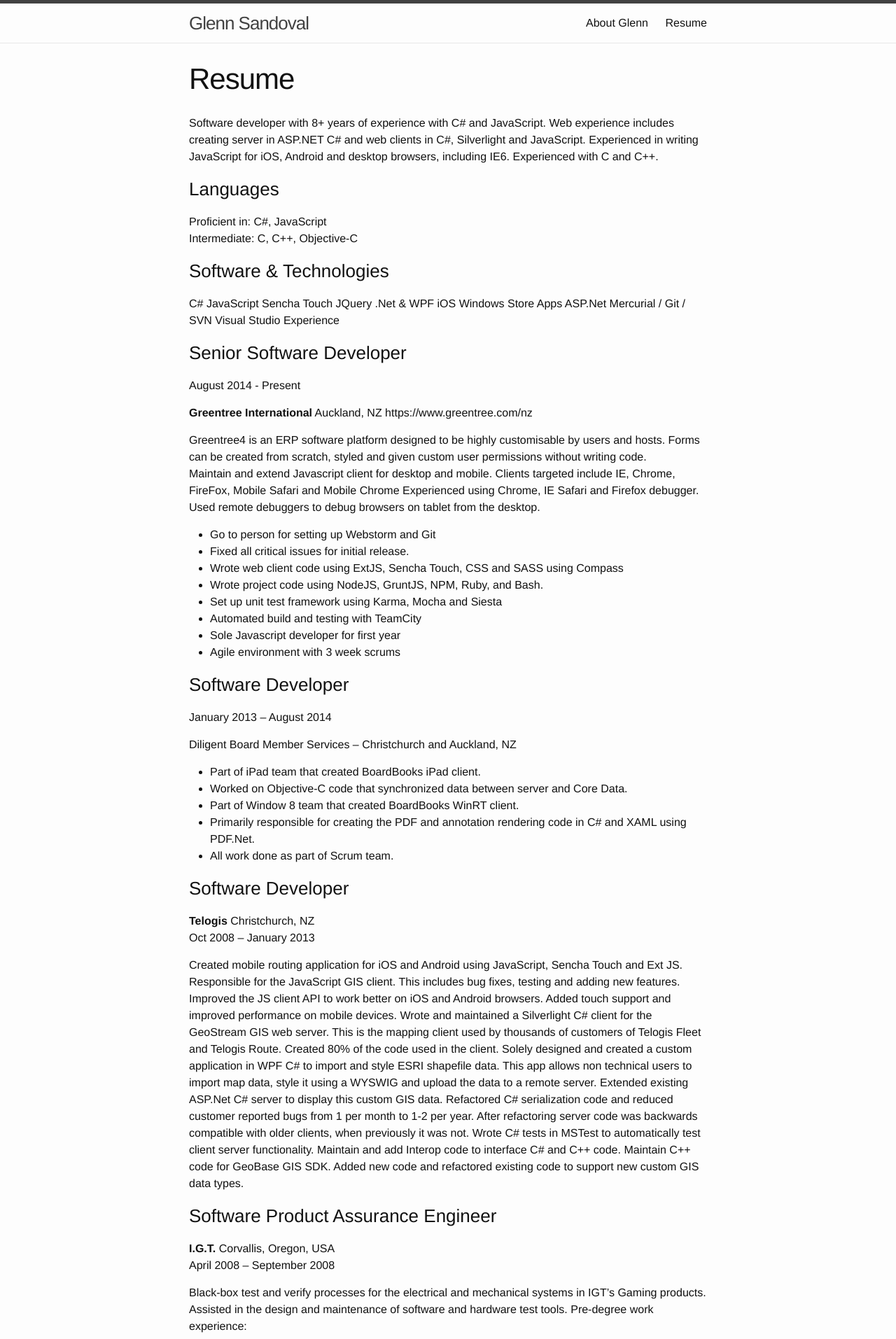
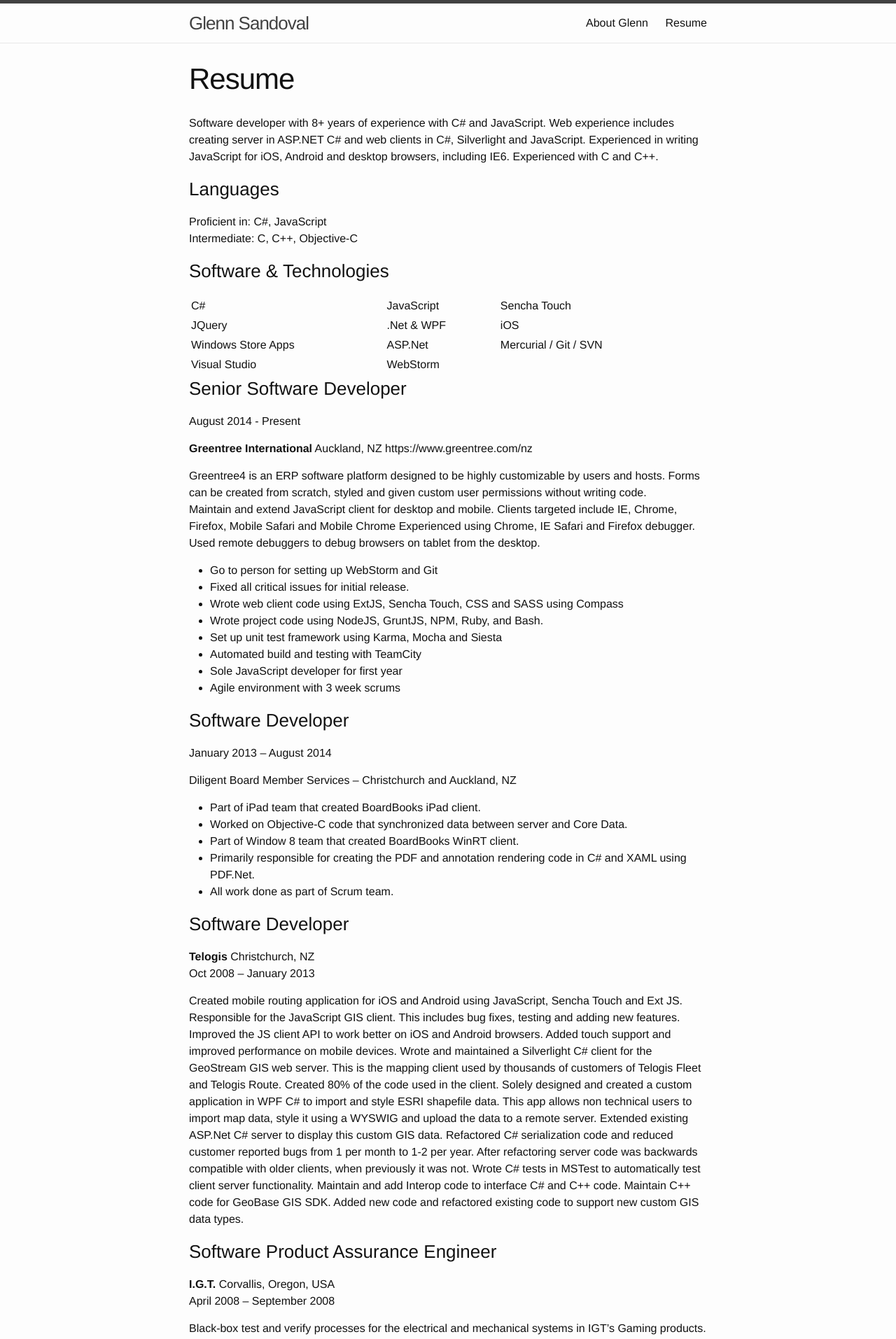
Before and after one commit to GlennSandoval/glennsandoval.github.io, a Jekyll site: the page built from resume.md, in a window 1280 px wide. Shown: the top 1913 px of the page at 70% size. Built offline with Jekyll 4.4.1, drawn with Linux system fonts in a browser that asks for light colours.

Commit message:
formatting

```diff
--- a/_config.yml
+++ b/_config.yml
@@ -12,6 +12,7 @@ description: > # this means to ignore newlines until "baseurl:"
   Opinionated coder
 baseurl: "" # the subpath of your site, e.g. /blog
 url: "http://glennsandoval.github.io" # the base hostname & protocol for your site
+repository: glennsandoval/glennsandoval.github.io
 
 # Build settings
 markdown: kramdown
--- a/_sass/_base.scss
+++ b/_sass/_base.scss
@@ -204,3 +204,12 @@ pre {
         }
     }
 }
+
+
+
+/**
+ * Tables
+ */
+.widetable {
+  width: 45em;
+}
--- a/resume.md
+++ b/resume.md
@@ -11,17 +11,14 @@ Proficient in: C#, JavaScript
 Intermediate: C, C++, Objective-C
 
 ### Software & Technologies
-C#
-JavaScript
-Sencha Touch
-JQuery
-.Net & WPF
-iOS
-Windows Store Apps
-ASP.Net
-Mercurial / Git / SVN
-Visual Studio
-Experience
+
+| ---------------------- | ---------------------- | ---------------------- |
+|C#                      | JavaScript             |Sencha Touch          |
+|JQuery                  | .Net & WPF             |iOS                   |
+|Windows Store Apps      | ASP.Net                |Mercurial / Git / SVN |
+|Visual Studio           | WebStorm               |                      |
+{:.widetable}
+
 
 ### Senior Software Developer
 August 2014 - Present
@@ -29,18 +26,18 @@ August 2014 - Present
 **Greentree International** Auckland, NZ
 https://www.greentree.com/nz
 
-Greentree4 is an ERP software platform designed to be highly customisable by users and hosts. Forms
+Greentree4 is an ERP software platform designed to be highly customizable by users and hosts. Forms
 can be created from scratch, styled and given custom user permissions without writing code.
-Maintain and extend Javascript client for desktop and mobile. Clients targeted include IE, Chrome, FireFox, Mobile Safari and Mobile Chrome
+Maintain and extend JavaScript client for desktop and mobile. Clients targeted include IE, Chrome, Firefox, Mobile Safari and Mobile Chrome
 Experienced using Chrome, IE Safari and Firefox debugger. Used remote debuggers to debug browsers on tablet from the desktop.
 
-* Go to person for setting up Webstorm and Git
+* Go to person for setting up WebStorm and Git
 * Fixed all critical issues for initial release.
 * Wrote web client code using ExtJS, Sencha Touch, CSS and SASS using Compass
 * Wrote project code using NodeJS, GruntJS, NPM, Ruby, and Bash.
 * Set up unit test framework using Karma, Mocha and Siesta
 * Automated build and testing with TeamCity
-* Sole Javascript developer for first year
+* Sole JavaScript developer for first year
 * Agile environment with 3 week scrums
 
 ### Software Developer
```
Also changed, not shown: Gemfile (line endings or trailing spaces), Gemfile.lock.
